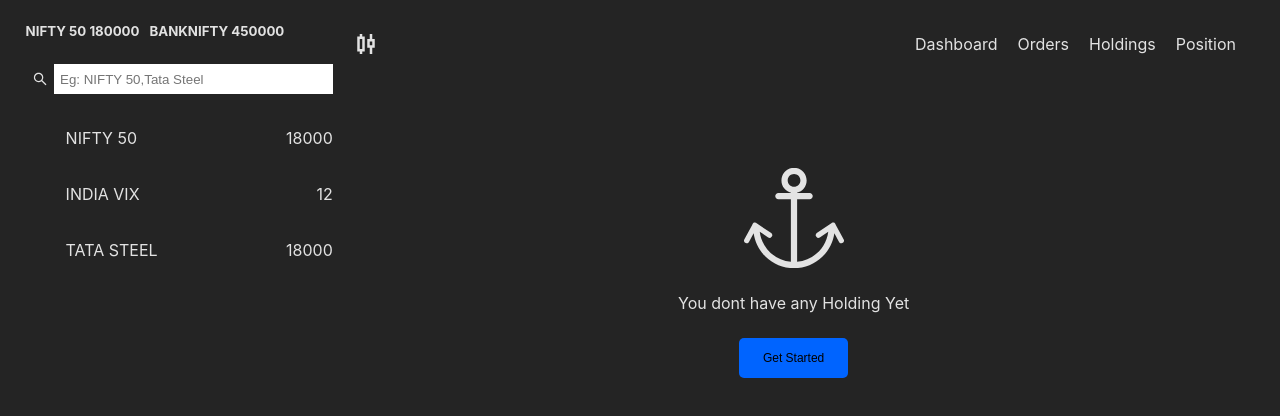
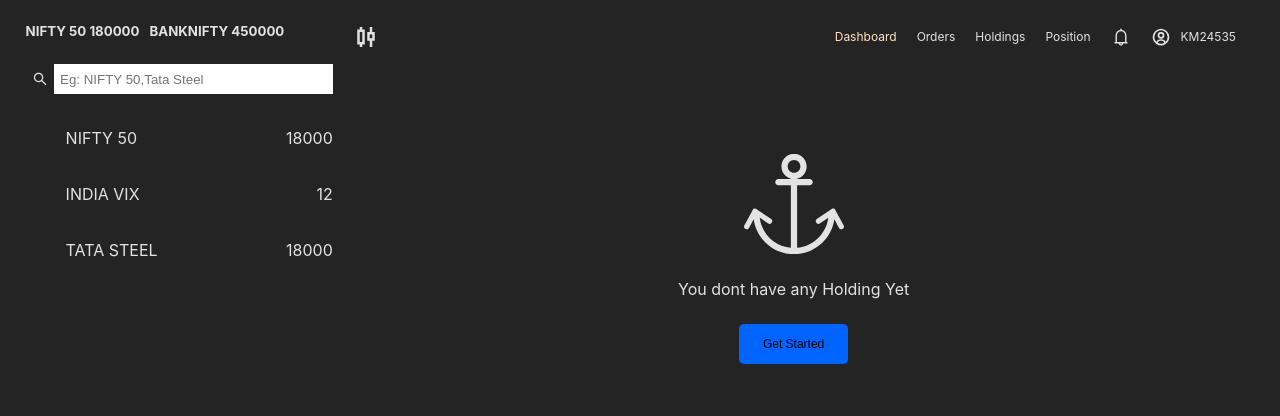
Before and after one commit to wolfgunblood/paper-trading, a React (Vite) app: page /position in a window 1280 px wide. Shown: the top 416 px of the page. Built offline with nearby package versions, Linux system fonts and the light colour scheme.

Commit message:
Added notification user icon and active state

```diff
--- a/src/containers/RightContainer/RightContainer.scss
+++ b/src/containers/RightContainer/RightContainer.scss
@@ -7,6 +7,10 @@
         justify-content: space-between;
         padding: 0 2%;
 
+        .active{
+            color: bisque;
+        }
+
         .right-nav-list{
             list-style: none;
 
@@ -14,7 +18,13 @@
             gap: 20px;
 
             .nav-items{
+                display: flex;
+                align-items: center;
                 cursor: pointer;
+                gap: 10px;
+                p{
+                    font-size: 12px;
+                }
             }
 
         }
--- a/src/containers/RightContainer/RightContainer.tsx
+++ b/src/containers/RightContainer/RightContainer.tsx
@@ -1,4 +1,4 @@
-import React from 'react';
+import React,{useState} from 'react';
 import './RightContainer.scss';
 import { MdOutlineCandlestickChart } from "react-icons/md";
 import { Link, useNavigate } from 'react-router-dom';
@@ -7,16 +7,19 @@ import DashBorad from '../../Pages/DashBoard/DashBorad';
 import Orders from '../../Pages/Orders/Orders';
 import Holdings from '../../Pages/Holdings/Holdings';
 import Position from '../../Pages/Position/Position';
+import { AiOutlineBell } from "react-icons/ai";
+import { BiUserCircle } from "react-icons/bi";
 
 const RightContainer = () => {
     const navigate = useNavigate();
+    const [active, setActive] = useState('dashboard');
     return (
         <div className='right-container'>
             <nav className='right-nav'>
                 <MdOutlineCandlestickChart size={30} />
                 <ul className='right-nav-list'>
                     <li className=' nav-items active' onClick={() => navigate('/dashboard')}>
-                        <p>Dashboard</p>
+                        <p >Dashboard</p>
                     </li>
                     <li className=' nav-items' onClick={() => navigate('/orders')}>
                         <p>Orders</p>
@@ -27,7 +30,15 @@ const RightContainer = () => {
                     <li className=' nav-items' onClick={() => navigate('/position')}>
                         <p>Position</p>
                     </li>
+                    <li className='nav-items'>
+                        <AiOutlineBell size={20} />
+                    </li>
+                    <li className='nav-items'>
+                        <BiUserCircle size={20} />
+                        <p>KM24535</p>
+                    </li>
                 </ul>
+
             </nav>
 
             <Routes>
```
